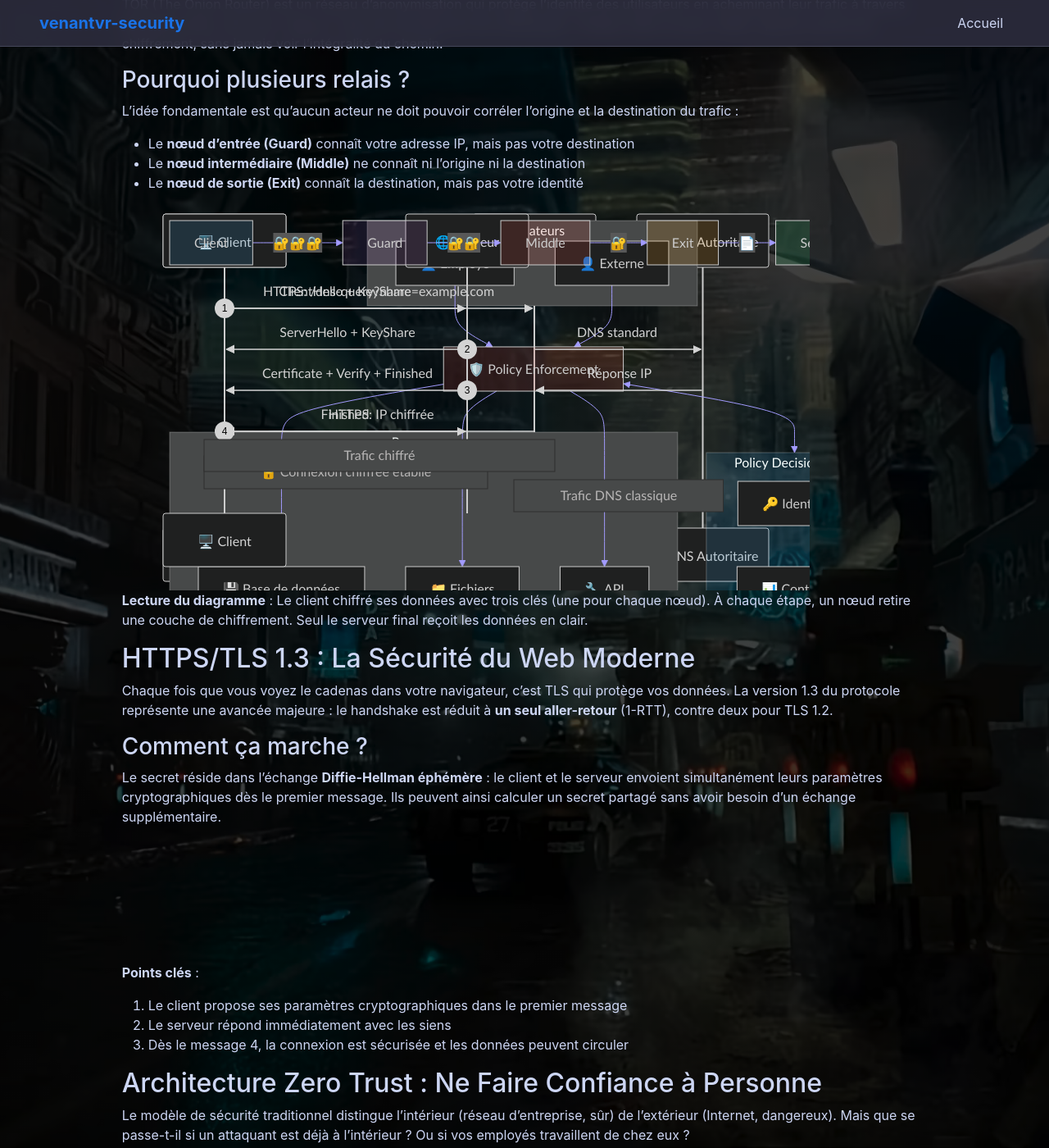
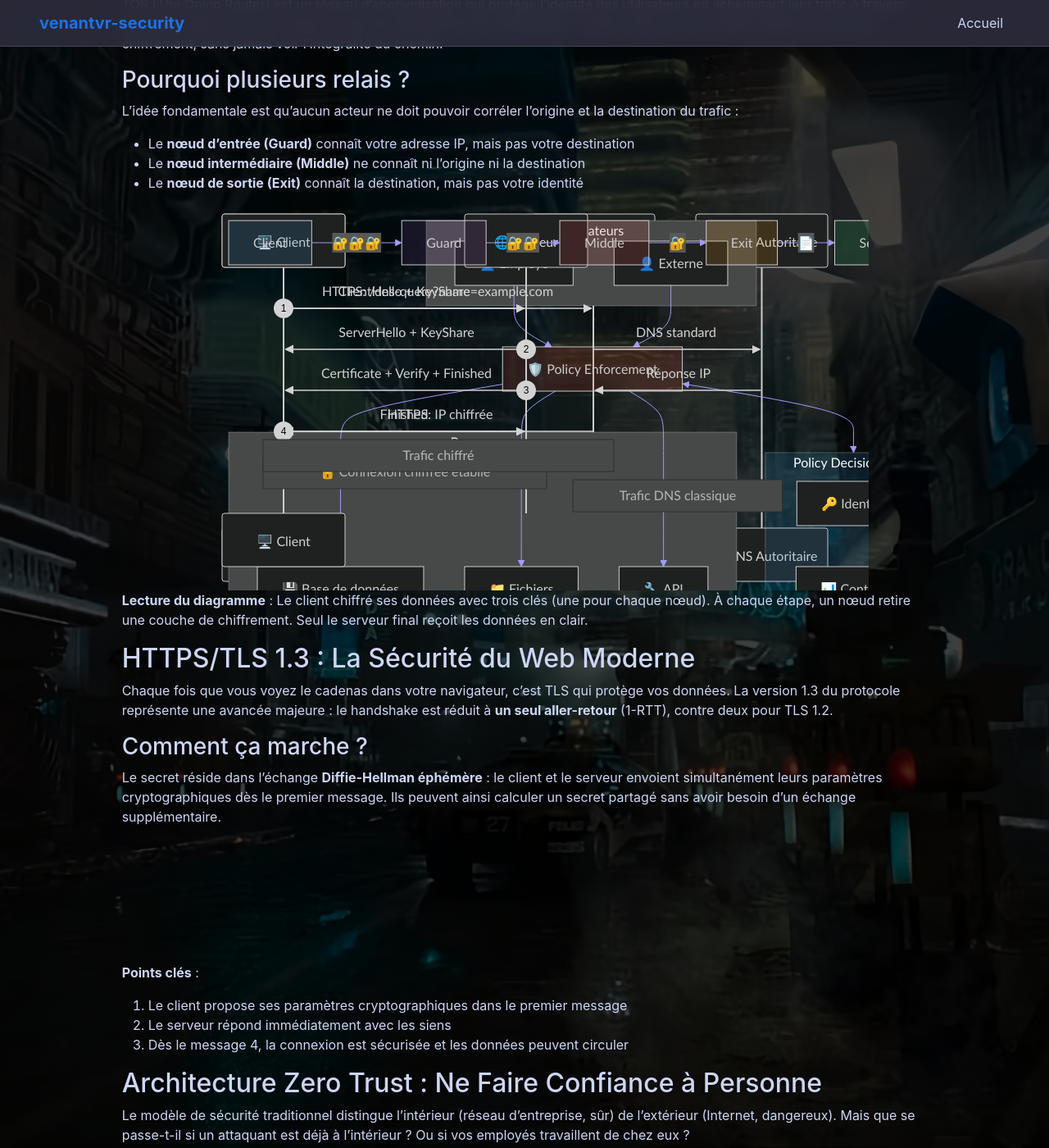
Before and after one commit to venantvr-security/venantvr-security.github.io, a Jekyll site: the page built from repos/Javascript.TOR.Workflow/index.md, in a window 1280 px wide and 1400 px high, scrolled down 950 px. Shown: the whole window at 82% size. Built offline with Jekyll 4.4.1, drawn with Linux system fonts in a browser that asks for light colours.

Commit message:
Centrage des diagrammes Mermaid
Co-Authored-By: Claude Opus 4.5 <noreply@anthropic.com>

```diff
--- a/assets/css/style.css
+++ b/assets/css/style.css
@@ -134,6 +134,12 @@ th {
 
 tr:nth-child(even) {
     background-color: rgba(45, 45, 61, 0.5);
+}
+
+/* Mermaid diagrams */
+.mermaid {
+    display: flex;
+    justify-content: center;
 }
 
 /* Blockquote */
```
